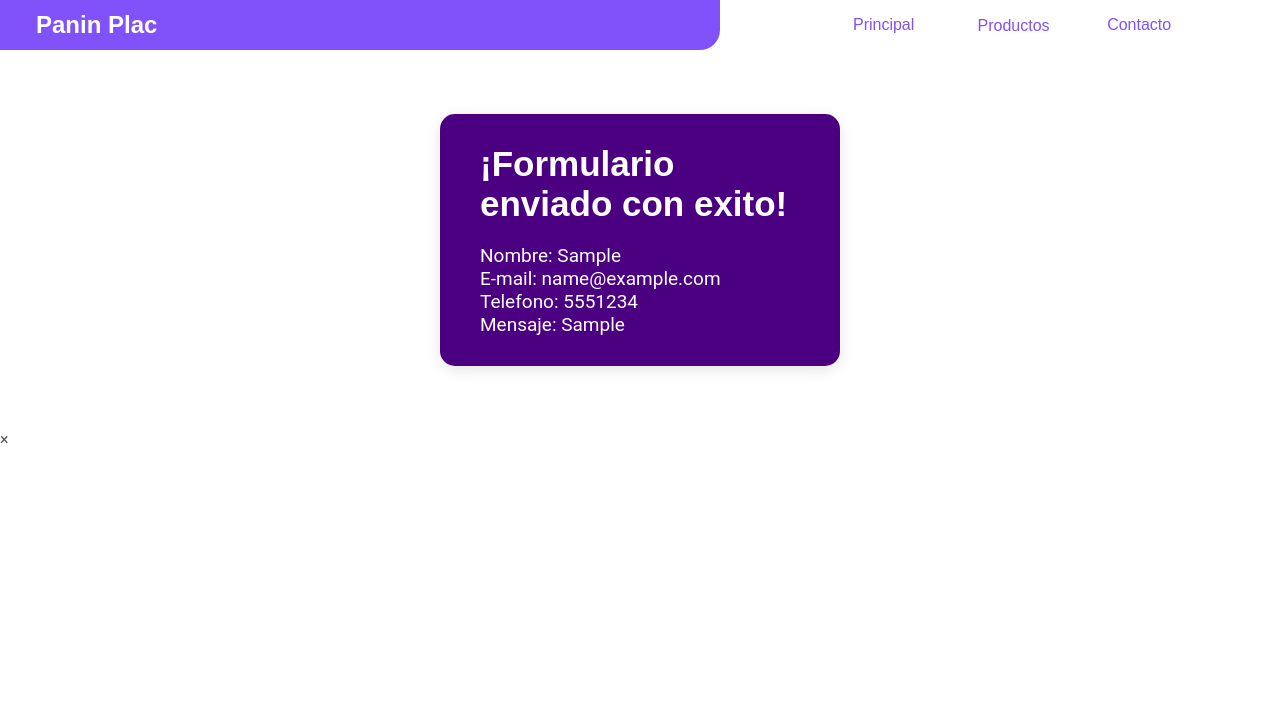
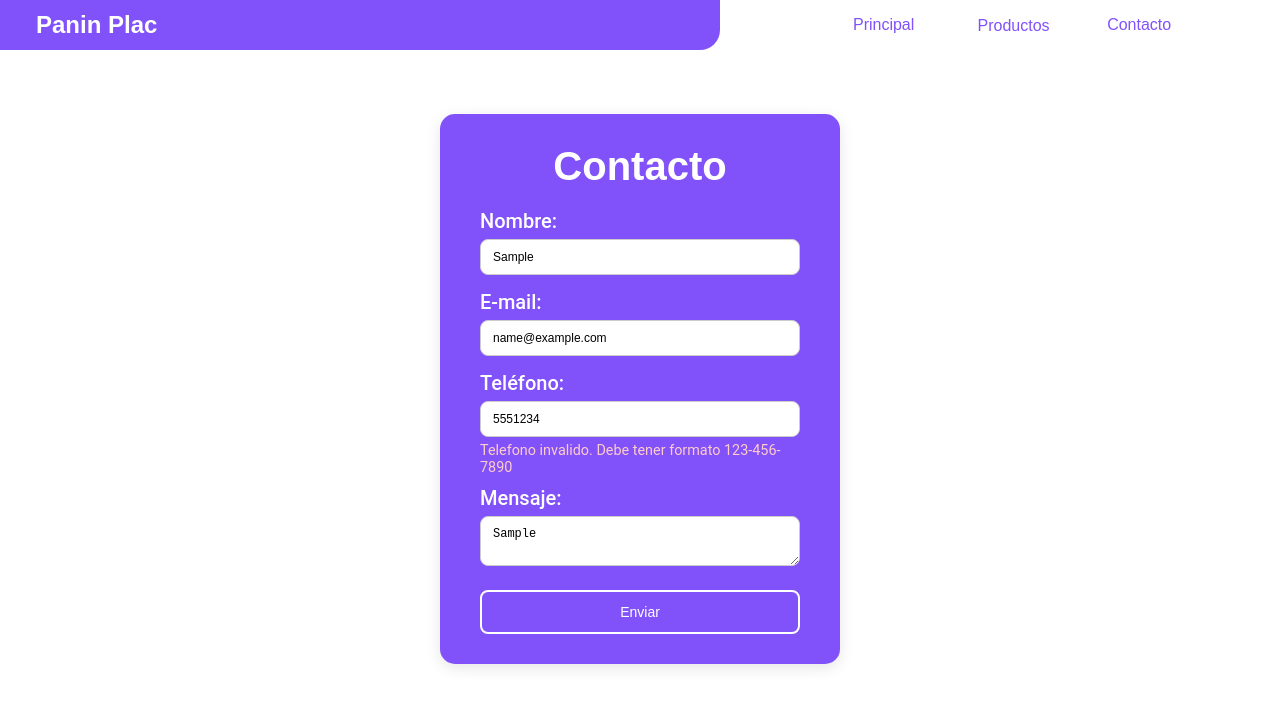
Before and after one commit to Fabrizioandres1998/ProyectoIntegrador, a plain HTML site: page Contacto.html in a window 1280 px wide. Both pictures are taken after typing "Sample", "name@example.com", "5551234", "Sample" into the empty fields and a click on the button "Enviar". Drawn offline with Linux system fonts and the light colour scheme.

Commit message:
correccion en validaciones y formatos

```diff
--- a/Contacto.html
+++ b/Contacto.html
@@ -25,29 +25,26 @@
             <h2>Contacto</h2>
 
             <label for="nombre">Nombre:</label>
-            <input type="text" id="nombre" name="nombre" maxlength="20" minlength="3" placeholder="nombre">
+            <input type="text" id="nombre" name="nombre" placeholder="Nombre">
+            <span class="error" id="error-nombre"></span>
 
             <label for="email">E-mail:</label>
-            <input type="email" id="email" name="email" placeholder="e-mail">
+            <input type="email" id="email" name="email" placeholder="E-mail">
+            <span class="error" id="error-email"></span>
 
             <label for="telefono">Teléfono:</label>
-            <input type="tel" id="telefono" name="telefono" placeholder="teléfono">
+            <input type="tel" id="telefono" name="telefono" placeholder="Teléfono">
+            <span class="error" id="error-telefono"></span>
 
-            <label for="message">Mensaje: </label>
-            <textarea name="message" id="message" cols="30" rows="5" placeholder="mensaje"></textarea>
+            <label for="mensaje">Mensaje:</label>
+            <textarea id="mensaje" name="mensaje" placeholder="Escribe tu mensaje"></textarea>
+            <span class="error" id="error-mensaje"></span>
 
-            <button class="btn-formulario" id="btn-enviar" type="submit"><span>Enviar</span></button>
+            <button class="btn-formulario" type="submit">Enviar</button>
         </div>
     </form>
-    <!-- Modal oculto por defecto -->
-    <div id="modal" class="modal">
-        <div class="modal-contenido">
-            <span id="cerrar-modal" class="cerrar">&times;</span>
-            <h2>Datos enviados:</h2>
-            <ul id="lista-datos"></ul>
-        </div>
-    </div>
-    <script src="formScript.js"></script>
+
+    <script src=" formScript.js"></script>
 </body>
 
 </html>
--- a/formScript.js
+++ b/formScript.js
@@ -1,65 +1,87 @@
 const formularioContacto = document.getElementById("formulario-contacto");
-const formulario = document.getElementById("formulario-contenedor");
-const botonEnviar = document.getElementById("btn-enviar");
-
-const regexNombre = /^[A-Za-zÁÉÍÓÚáéíóúñÑ\s]{3,20}$/;
-const regexEmail = /^[^\s@]+@[^\s@]+\.[^\s@]+$/;
-const regexTelefono = /^[0-9]{7,15}$/;
-const regexMensaje = /^.{0,200}$/;
 
 formularioContacto.addEventListener("submit", function (e) {
     e.preventDefault();
 
+    const formulario = document.getElementById("formulario-contenedor");
+
+    // campos
     const nombre = document.getElementById("nombre");
     const email = document.getElementById("email");
     const telefono = document.getElementById("telefono");
-    const mensaje = document.getElementById("message");
+    const mensaje = document.getElementById("mensaje");
 
+    // spans de error
+    const errorNombre = document.getElementById("error-nombre");
+    const errorEmail = document.getElementById("error-email");
+    const errorTelefono = document.getElementById("error-telefono");
+    const errorMensaje = document.getElementById("error-mensaje");
+
+    // regex
+    const regexNombre = /^[A-Za-zÁÉÍÓÚáéíóúñÑ\s]{3,20}$/;
+    const regexEmail = /^[^\s@]+@[^\s@]+\.[^\s@]+$/;
+    const regexTelefono = /^\d{3}-\d{3}-\d{4}$/;
+
+    let valid = true;
+
+    // validaciones
     if (!regexNombre.test(nombre.value)) {
-        nombre.value = "Nombre invalido, intentalo nuevamente."
-    }
-    if (!regexEmail.test(email.value)) {
-        email.value = "E-mail invalido, intentalo nuevamente."
-    }
-    if (!regexTelefono.test(telefono.value)) {
-        telefono.value = "Telefono invalido, intentalo nuevamente."
-    }
-    if (!regexMensaje.test(mensaje.value)) {
-        mensaje.value = "Mensaje invalido, intentalo nuevamente."
+        errorNombre.textContent = "Nombre requerido, entre 3 y 20 caracteres.";
+        valid = false;
+    } else {
+        errorNombre.textContent = "";
     }
 
-    if (
-        regexNombre.test(nombre.value) &&
-        regexEmail.test(email.value) &&
-        regexTelefono.test(telefono.value) &&
-        regexMensaje.test(mensaje.value)
-    ) {
-        formulario.innerHTML = '<h3 class="mensaje-exito">¡Formulario enviado con exito!</h3>';
-        formulario.style.backgroundColor = "#4b0082"
+    if (!regexEmail.test(email.value)) {
+        errorEmail.textContent = "E-mail invalido. Debe tener formato ejemplo@dominio.com";
+        valid = false;
+    } else {
+        errorEmail.textContent = "";
+    }
 
+    if (!regexTelefono.test(telefono.value)) {
+        errorTelefono.textContent = "Telefono invalido. Debe tener formato 123-456-7890";
+        valid = false;
+    } else {
+        errorTelefono.textContent = "";
+    }
+
+    if (mensaje.value.length > 250) {
+        errorMensaje.textContent = "Mensaje maximo 250 caracteres.";
+        valid = false;
+    } else {
+        errorMensaje.textContent = "";
+    }
+
+    if (valid) {
+        // mensaje de exito
+        const mensajeExito = document.createElement("h3");
+        mensajeExito.classList.add("mensaje-exito");
+        mensajeExito.textContent = "¡Formulario enviado con exito!";
+
+        // lista de datos enviados
         const ulDatos = document.createElement("ul");
+        ulDatos.classList.add("lista-datos");
 
         const liNombre = document.createElement("li");
         liNombre.textContent = "Nombre: " + nombre.value;
 
-        const liMail = document.createElement("li");
-        liMail.textContent = "E-mail: " + email.value;
+        const liEmail = document.createElement("li");
+        liEmail.textContent = "E-mail: " + email.value;
 
         const liTelefono = document.createElement("li");
         liTelefono.textContent = "Telefono: " + telefono.value;
 
-        const liMensaje = document.createElement("li");
-        liMensaje.textContent = "Mensaje: " + mensaje.value;
+        ulDatos.append(liNombre, liEmail, liTelefono);
 
+        if (mensaje.value.trim() !== "") {
+            const liMensaje = document.createElement("li");
+            liMensaje.textContent = "Mensaje: " + mensaje.value;
+            ulDatos.appendChild(liMensaje);
+        }
 
-        ulDatos.classList.add("lista-datos");
-        liNombre.classList.add("item-dato");
-        liMail.classList.add("item-dato");
-        liTelefono.classList.add("item-dato");
-        liMensaje.classList.add("item-dato");
-
-
-        ulDatos.append(liNombre, liMail, liTelefono, liMensaje);
-        formulario.append(ulDatos);
+        // limpiar formulario y mostrar mensaje + datos
+        formulario.innerHTML = "";
+        formulario.append(mensajeExito, ulDatos);
     }
-})
+});
--- a/script.js
+++ b/script.js
@@ -1,8 +1,8 @@
 const botonDerecha = document.getElementById("boton-derecha");
 const botonIzquierda = document.getElementById("boton-izquierda");
-const imagen = document.getElementById("imagen")
+const imagen = document.getElementById("imagen");
 
-
+// al hacer click en el boton derecha
 botonDerecha.addEventListener("click", function () {
     if (imagen.src.includes("1.jpg")) {
         imagen.src = "assets/2.jpg";
@@ -13,6 +13,7 @@ botonDerecha.addEventListener("click", function () {
     }
 });
 
+// al hacer click en el boton izquierda
 botonIzquierda.addEventListener("click", function () {
     if (imagen.src.includes("1.jpg")) {
         imagen.src = "assets/3.jpg";
--- a/styles.css
+++ b/styles.css
@@ -225,3 +225,12 @@ img {
     border-radius: 10px;
     box-shadow: 0 4px 8px rgba(0, 0, 0, 0.1);
 }
+
+.error {
+    color: #ffcccb;
+    font-size: 0.9em;
+    margin-top: -10px;
+    margin-bottom: 10px;
+    display: block;
+    font-family: 'Roboto', sans-serif;
+}
```
